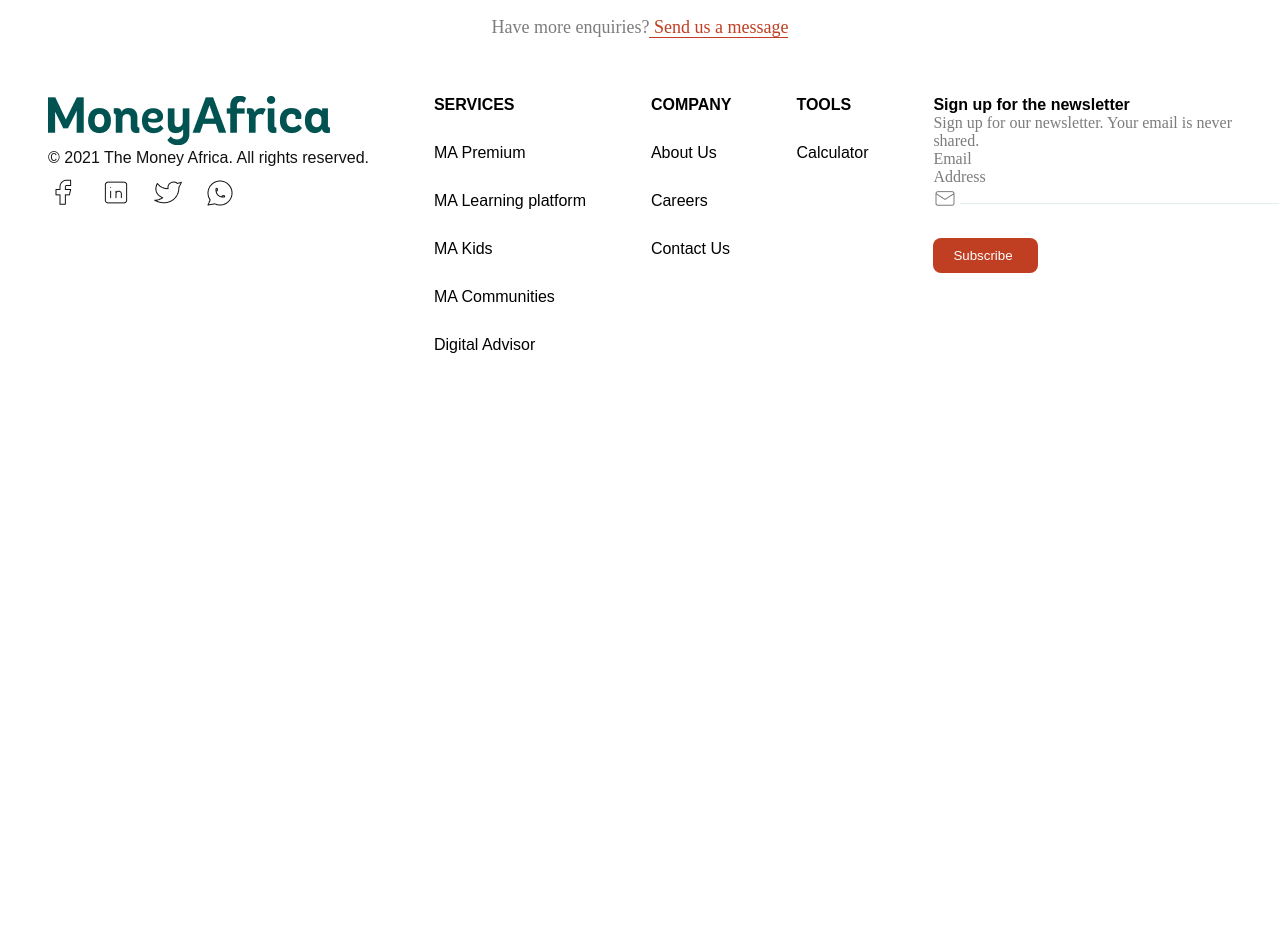
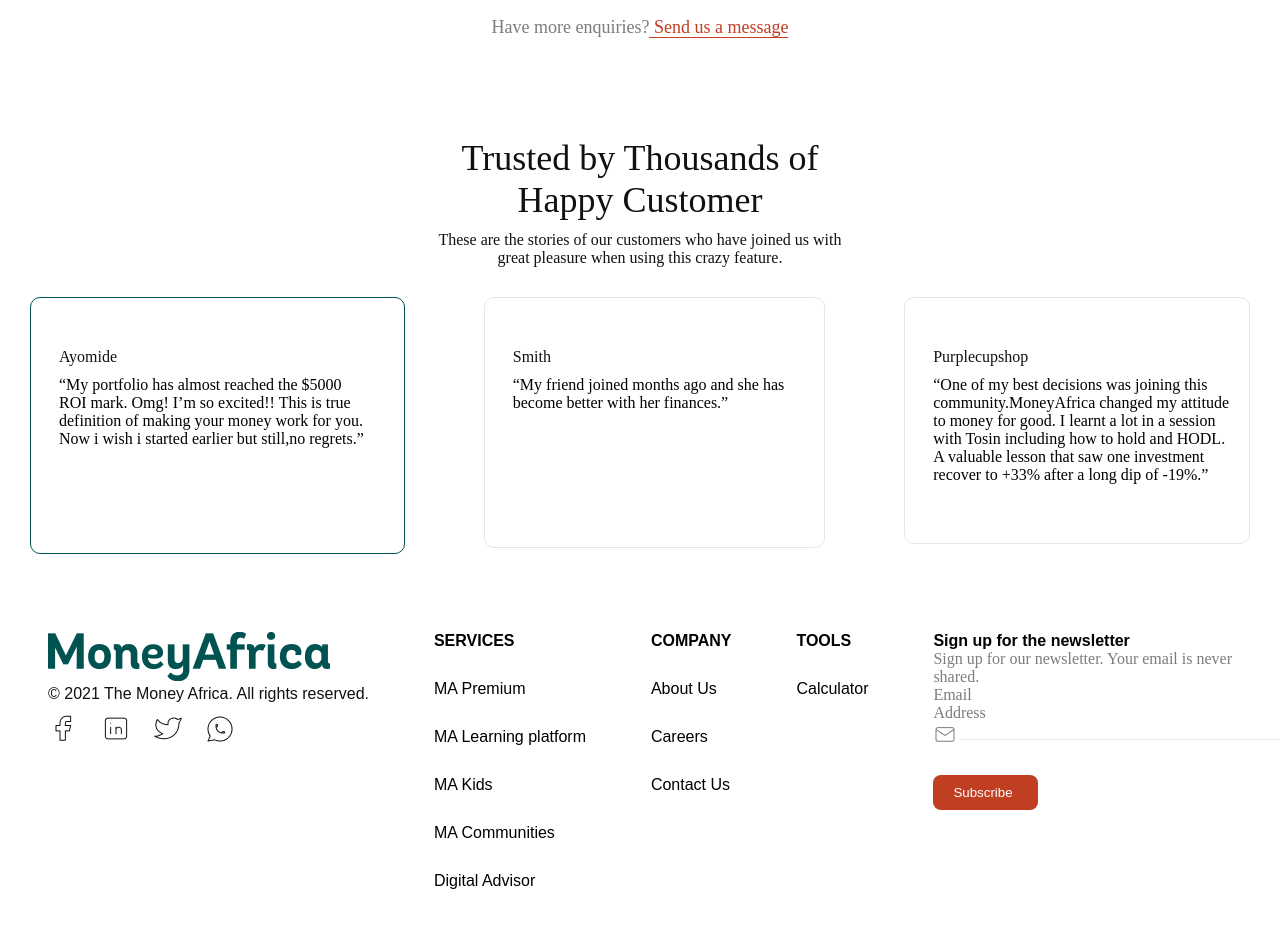
Before and after one commit to victory-nwawunze/clone-financial-website, a React (Create React App) app: page /moneyAfrica/MoneyAfricaPremiumPage in a window 1280 px wide. Shown: the part 1300-2227 px from the top of the page. Before the commit the page ends 1702 px from the top, so only its background shows below. Built offline with nearby package versions, Linux system fonts and the light colour scheme.

Commit message:
Finished MoneyAfricaPremiumPageTestimonial

```diff
--- a/src/components/MoneyAfricaPremiumPage/MoneyAfricaPremiumPage.js
+++ b/src/components/MoneyAfricaPremiumPage/MoneyAfricaPremiumPage.js
@@ -211,6 +211,54 @@
           <span className="SendUsAMessageTextStyles"> Send us a message</span>
         </p>
       </div>
+      <div className="TrustedByThousandTextStyles">
+        <p className="text-center TATStyles">
+          Trusted by Thousands of
+          <br /> Happy Customer
+        </p>
+        <p className="text-center MoreTATTextStyles">
+          These are the stories of our customers who have joined us with
+          <br /> great pleasure when using this crazy feature.
+        </p>
+        <div className="MoneyAfricaTestimonialCards">
+          <div className="df justify-content-betw">
+            <div>
+              <div className="CardOne">
+                <p className="TestimonialNameStyles">Ayomide</p>
+                <p className="TestimonialDescriptionStylesOne">
+                  “My portfolio has almost reached the $5000
+                  <br /> ROI mark. Omg! I’m so excited!! This is true
+                  <br /> definition of making your money work for you.
+                  <br /> Now i wish i started earlier but still,no regrets.”
+                </p>
+              </div>
+            </div>
+            <div>
+              <div className="CardTwo">
+                <p className="TestimonialNameStyles">Smith</p>
+                <p className="TestimonialDescriptionStylesTwo">
+                  “My friend joined months ago and she has
+                  <br /> become better with her finances.”
+                </p>
+              </div>
+            </div>
+            <div>
+              <div className="CardTwo">
+                <p className="TestimonialNameStyles">Purplecupshop</p>
+                <p className="TestimonialDescriptionStyles">
+                  “One of my best decisions was joining this
+                  <br />
+                  community.MoneyAfrica changed my attitude <br />
+                  to money for good. I learnt a lot in a session
+                  <br /> with Tosin including how to hold and HODL. <br />A
+                  valuable lesson that saw one investment
+                  <br /> recover to +33% after a long dip of -19%.”
+                </p>
+              </div>
+            </div>
+          </div>
+        </div>
+      </div>
     </React.Fragment>
   );
 };
--- a/src/index.css
+++ b/src/index.css
@@ -560,3 +560,51 @@
   border-bottom: 1px solid #C03E21;
   cursor: pointer;
 }
+.TATStyles{
+  font-weight: 500;
+  font-size: 36px;
+  color: #111111;
+  margin-top: 7%;
+}
+.MoreTATTextStyles{
+  font-weight: 400;
+  font-size: 18;
+  color: #111111;
+  margin-top: 10px;
+}
+.MoneyAfricaTestimonialCards{
+ margin: 30px;
+}
+.CardOne{
+  border: 1px solid #015351;
+  padding: 10px;
+  border-radius: 10px;
+}
+.CardTwo{
+   border: 1px solid #E5E5E5;
+  padding: 10px;
+  border-radius: 10px;
+}
+.TestimonialNameStyles{
+  padding-top: 40px;
+  padding-bottom: 10px;
+  padding-left: 18px;
+  font-weight: 400;
+  font-size: 16px;
+  color: #111111;
+}
+.TestimonialDescriptionStyles{
+  padding-left: 18px;
+  padding-right: 10px;
+  padding-bottom: 15%;
+}
+.TestimonialDescriptionStylesTwo{
+  padding-left: 18px;
+  padding-right: 30px;
+  padding-bottom: 39%;
+}
+.TestimonialDescriptionStylesOne{
+  padding-left: 18px;
+  padding-right: 30px;
+  padding-bottom: 27%;
+}
```
